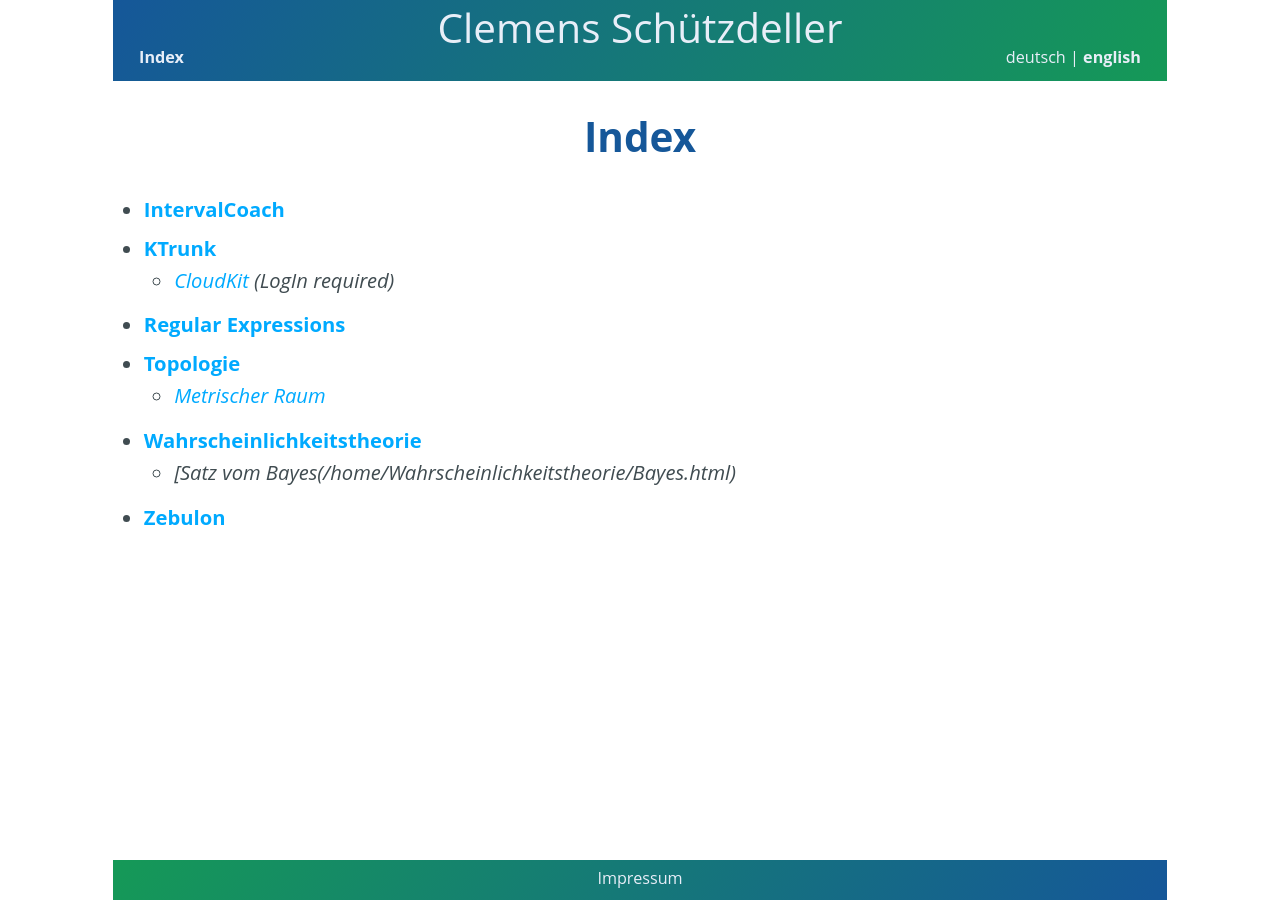
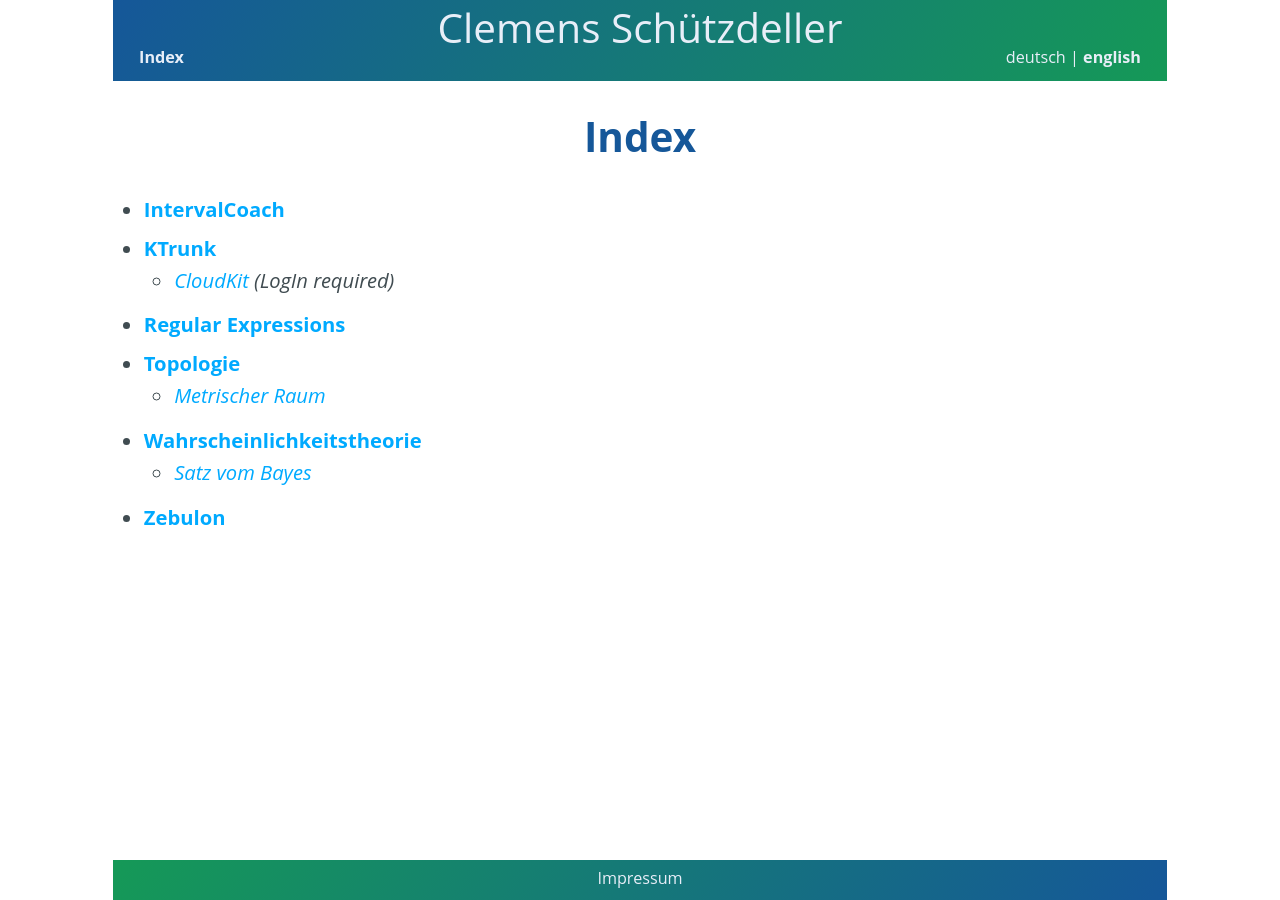
Before and after one commit to cs-LA/home, a Jekyll site: the page built from Pages.md, in a window 1280 px wide. Built offline with Jekyll 4.4.1, drawn with Linux system fonts in a browser that asks for light colours; our own code applies the rules of GitHub Pages for plain Markdown files.

Commit message:
Pages.md aktualisieren

```diff
--- a/Pages.md
+++ b/Pages.md
@@ -7,5 +7,5 @@
  - **[Topologie](/home/Topologie/index.html)**
    - *[Metrischer Raum](/home/Topologie/MetrischerRaum.html)*
  - **[Wahrscheinlichkeitstheorie](/home/Wahrscheinlichkeitstheorie/index.html)**
-   - *[Satz vom Bayes(/home/Wahrscheinlichkeitstheorie/Bayes.html)*
+   - *[Satz vom Bayes](/home/Wahrscheinlichkeitstheorie/Bayes.html)*
  - **[Zebulon](/home/Zebulon/index.html)**
```
